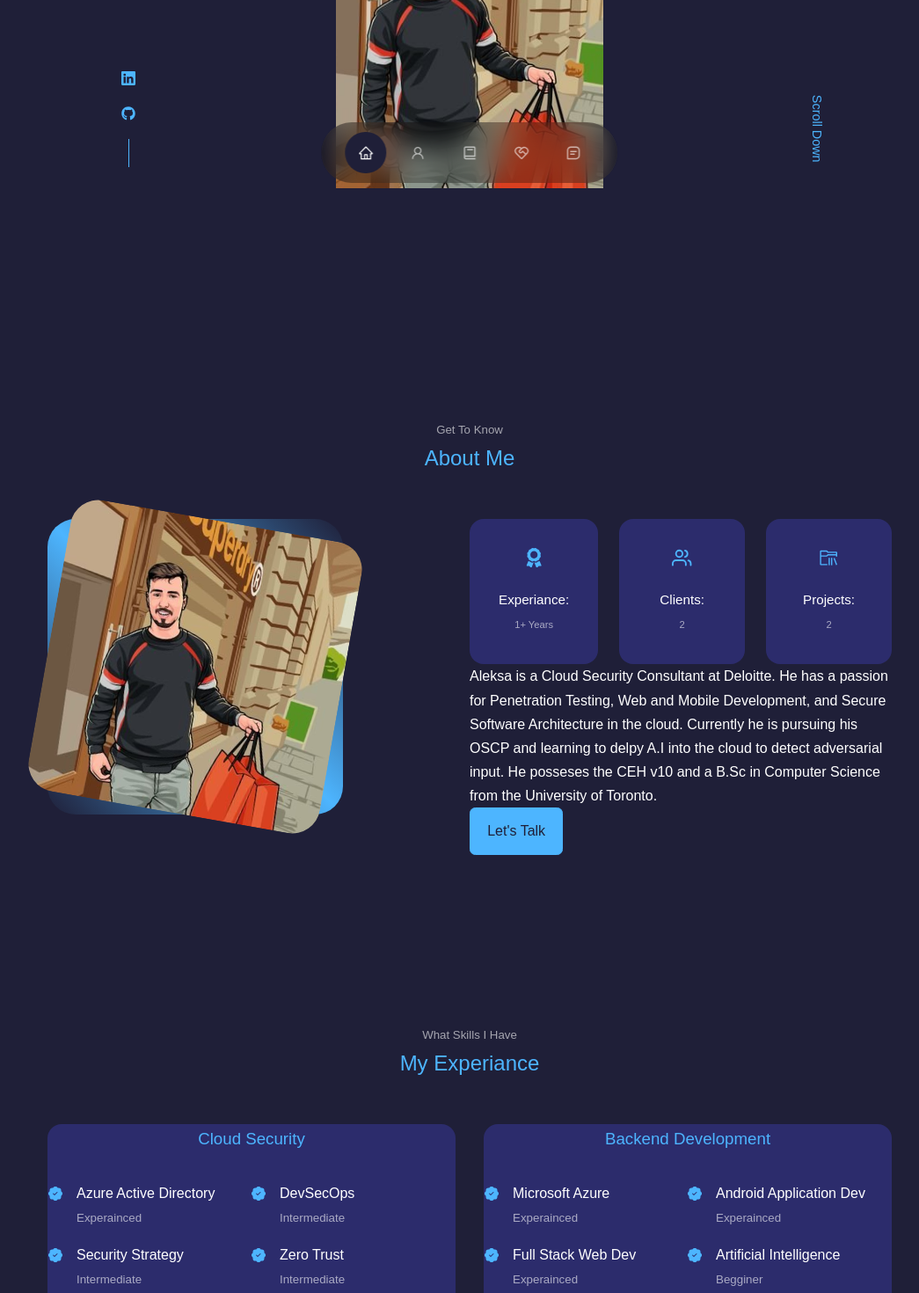
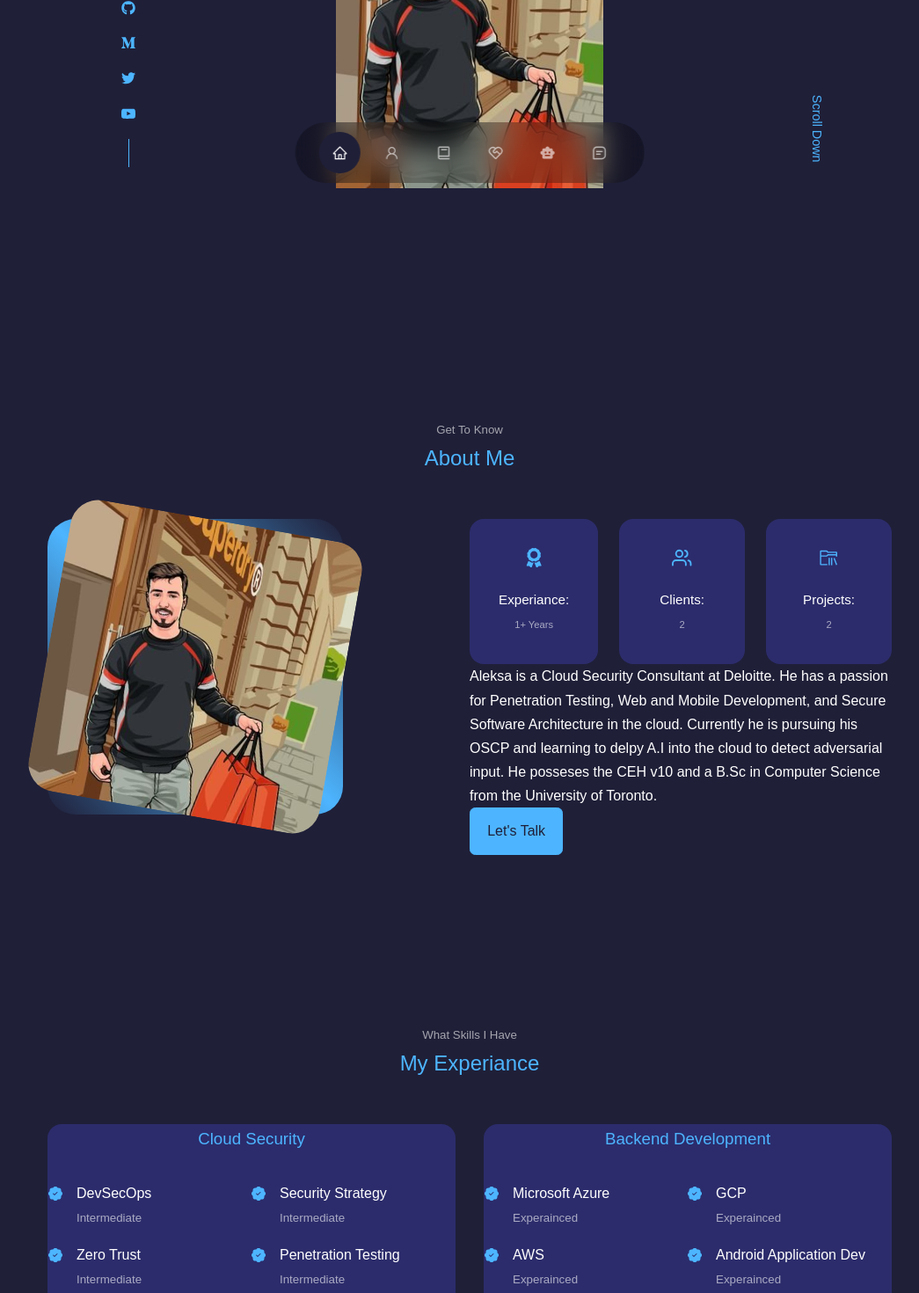
Before and after one commit to AleksaZatezalo/personalWebsiteFun, a React (Create React App) app in the folder react-portfolio-website-1/: page / in a window 1280 px wide. Shown: the part 560-2030 px from the top of the page at 88% size, without its empty margins (106-1151 px from the left). Built offline with nearby package versions, Linux system fonts and the light colour scheme.

Commit message:
Frontend Complete.

```diff
--- a/react-portfolio-website-1/src/components/experiance/Experiance.jsx
+++ b/react-portfolio-website-1/src/components/experiance/Experiance.jsx
@@ -12,14 +12,7 @@ const Experiance = () => {
                 <div className='experiance__cloudSec'>
                     <h3> Cloud Security</h3>
                     <div className="experiance__content">
-                        <article className='experiance__details'>
-                            <BsPatchCheckFill className='experiance__details-icon '/>
-                            <div>
-                                <h4>Azure Active Directory</h4>
-                                <small className='text-light'>Experainced</small>
-                            </div>
 
-                        </article>
                         <article className='experiance__details'>
                             <BsPatchCheckFill className='experiance__details-icon '/>
                             <div>
@@ -71,6 +64,24 @@ const Experiance = () => {
                         <article className='experiance__details'>
                             <BsPatchCheckFill className='experiance__details-icon '/>
                             <div>
+                                <h4>GCP</h4>
+                                <small className='text-light'>Experainced</small>
+                            </div>
+
+                        </article>
+
+                        <article className='experiance__details'>
+                            <BsPatchCheckFill className='experiance__details-icon '/>
+                            <div>
+                                <h4>AWS</h4>
+                                <small className='text-light'>Experainced</small>
+                            </div>
+
+                        </article>
+
+                        <article className='experiance__details'>
+                            <BsPatchCheckFill className='experiance__details-icon '/>
+                            <div>
                                 <h4>Android Application Dev</h4>
                                 <small className='text-light'>Experainced</small>
                             </div>
--- a/react-portfolio-website-1/src/components/header/HeaderSocials.jsx
+++ b/react-portfolio-website-1/src/components/header/HeaderSocials.jsx
@@ -1,12 +1,18 @@
 import React from 'react'
 import {BsLinkedin} from 'react-icons/bs'
 import {FaGithub} from "react-icons/fa"
+import {GrMedium} from "react-icons/gr"
+import {GrTwitter} from "react-icons/gr"
+import {GrYoutube} from "react-icons/gr"
 
 const HeaderSocials = () => {
   return (
     <div className='header__socials'>
         <a href="https://www.linkedin.com/in/aleksa-zatezalo-39a891150/" target="_blank"><BsLinkedin/></a>
         <a href="https://github.com/AleksaZatezalo" target="_blank"><FaGithub/></a>
+        <a href="https://medium.com/@aleksazatezalo" target="_blank"><GrMedium/></a>
+        <a href="https://twitter.com/ZatezaloAleksa" target="_blank"><GrTwitter/></a>
+        <a href="https://www.youtube.com/channel/UCs3htMGLR720HXC3jBNWGxA" target="_blank"><GrYoutube/></a>
     </div>
   )
 }
--- a/react-portfolio-website-1/src/components/nav/Nav.jsx
+++ b/react-portfolio-website-1/src/components/nav/Nav.jsx
@@ -5,6 +5,7 @@ import {AiOutlineUser} from 'react-icons/ai'
 import {BiBook} from 'react-icons/bi'
 import {RiServiceLine} from 'react-icons/ri'
 import {BiMessageSquareDetail} from 'react-icons/bi'
+import {MdSmartToy} from 'react-icons/md'
 import {useState} from 'react'
 
 const Nav = () => {
@@ -15,6 +16,7 @@ const Nav = () => {
       <a href='#about' onClick={()=>setActiveNav('#about')} className={activeNav === "#about" ? 'active':''} ><AiOutlineUser/></a>
       <a href='#experiance' onClick={()=>setActiveNav('#experiance')} className={activeNav === "#experiance" ? 'active':''}><BiBook/></a>
       <a href='#services' onClick={()=>setActiveNav('#services')} className={activeNav === "#services" ? 'active':''}><RiServiceLine/></a>
+      <a href='#portfolio' onClick={()=>setActiveNav('#portfolio')} className={activeNav === "#portfolio" ? 'active':''}><MdSmartToy/></a>
       <a href='#contact' onClick={()=>setActiveNav('#contact')} className={activeNav === "#contact" ? 'active':''}><BiMessageSquareDetail/></a>
 
     </nav>
```
